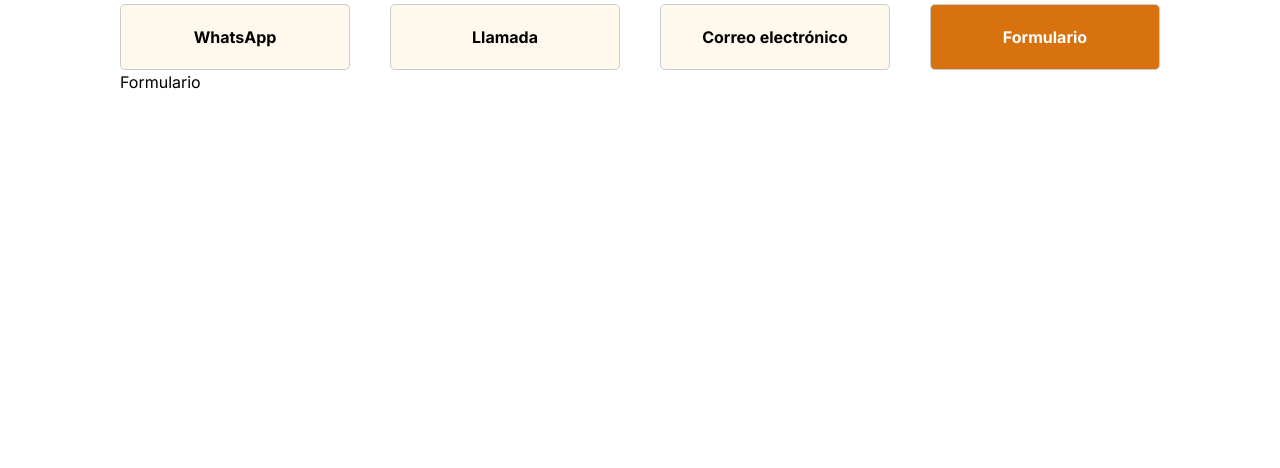
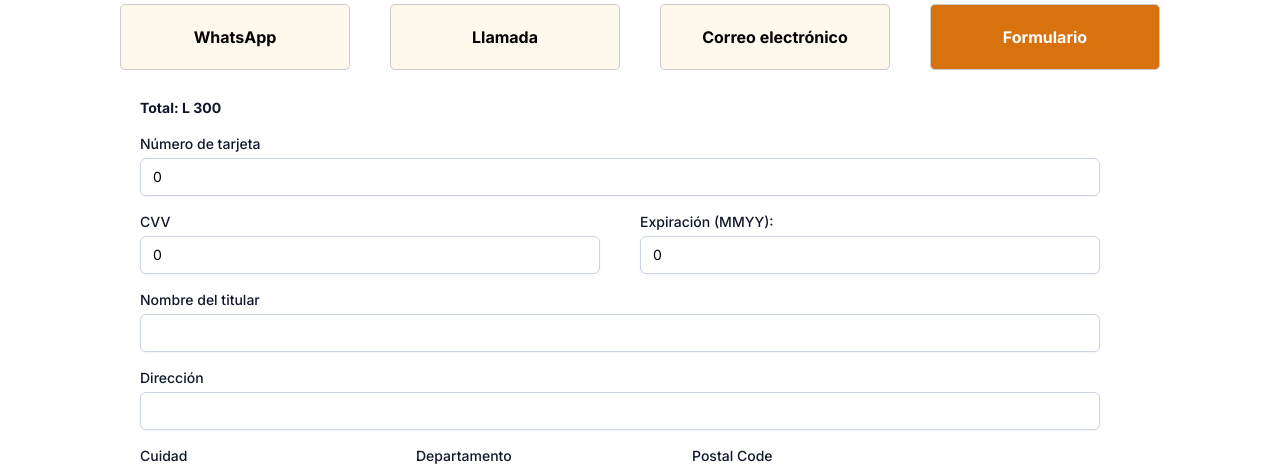
Before and after one commit to JoseGaldamez/quiz-success-academy, a Next.js app: page /request-access in a window 1280 px wide. Both pictures are taken after a click on the element "Formulario". Shown: the part 309-777 px from the top of the page. Built offline with nearby package versions, Linux system fonts and the light colour scheme.

Commit message:
Feat: add ptranz API

```diff
--- /dev/null
+++ b/src/app/api/ptranz/createSale.ts
@@ -0,0 +1,40 @@
+import axios from 'axios';
+import {v4 as uuidv4} from 'uuid';
+import { Transaction } from '@/models/transaction.model';
+
+const POWERTRANZ_API_URL = process.env.POWERTRANZ_API_URL || "https://staging.ptranz.com/api/spi/sale"; // Endpoint de venta
+const POWERTRANZ_ID = process.env.POWERTRANZ_ID || "77700358";
+const POWERTRANZ_PASSWORD = process.env.POWERTRANZ_PASSWORD || "BHjvFjogBJcN63Diq5iRyGJwVfPcB60tPJxdBKVmt17SF8geIIdvj7";
+
+// Función para realizar una venta (SALE)
+export const createSale = async (saleData: Transaction) => {
+  const transactionIdentifier = uuidv4();
+  console.log(POWERTRANZ_API_URL)
+  try {
+    const response = await axios.post(
+      POWERTRANZ_API_URL,
+      {
+        TransactionIdentifier: transactionIdentifier,
+        TotalAmount: saleData.TotalAmount,
+        CurrencyCode: saleData.CurrencyCode,
+        ThreeDSecure: saleData.ThreeDSecure,
+        Source: saleData.Source,
+        OrderIdentifier: `ORDER_${transactionIdentifier}`,
+        BillingAddress: saleData.BillingAddress,
+        AddressMatch: saleData.AddressMatch,
+        ExtendedData: saleData.ExtendedData
+      },
+      {
+        headers: {
+          'Content-Type': 'application/json',
+          'Powertranz-PowertranzId': POWERTRANZ_ID,
+          'Powertranz-PowertranzPassword': POWERTRANZ_PASSWORD
+        }
+      }
+    );
+    return response.data;
+  } catch (error) {
+    console.error('Error creating sale:', error);
+    throw error;
+  }
+};
--- a/src/components/request-access/RequestAccess.module.css
+++ b/src/components/request-access/RequestAccess.module.css
@@ -47,3 +47,7 @@
     text-align: center;
     color: white;
 }
+
+.i-w50{
+    width: 50%;
+}
--- /dev/null
+++ b/src/components/request-access/SaleText.tsx
@@ -0,0 +1,161 @@
+import { createSale } from '@/app/api/ptranz/createSale';
+import { Transaction } from '@/models/transaction.model';
+import { useState } from 'react';
+
+const SaleComponent = ({ amount }: { amount: number | null }) => {
+
+  const [transaction, setTransaction] = useState<TransactionResponse>({
+    TransactionType: 0,
+    Approved: false,
+    TransactionIdentifier: '',
+    TotalAmount: 0,
+    CurrencyCode: '',
+    IsoResponseCode: '',
+    ResponseMessage: '',
+    OrderIdentifier: '',
+    RedirectData: '',
+    SpiToken: '',
+  });
+
+  const [formData, setFormData] = useState({
+    CardPan: 0,
+    CardCvv: 0,
+    CardExpiration: 0,
+    CardholderName: '',
+    AddressLine1: '',
+    City: '',
+    State: '',
+    PostalCode: '',
+    EmailAddress: '',
+    PhoneNumber: ''
+  });
+
+  const handleChange = (e: React.ChangeEvent<HTMLInputElement>) => {
+    const { name, value } = e.target;
+    setFormData(prevData => ({
+      ...prevData,
+      [name]: value
+    }));
+  };
+
+  const handleSubmit = (e: React.FormEvent) => {
+    e.preventDefault();
+    console.log("Submitted data:", formData);
+    // Aquí puedes manejar el envío de los datos (e.g., enviarlos a una API)
+  };
+
+  const handleCreateSale = async () => {
+    const saleData: Transaction = {
+      TransactionIdentifier: '',
+      TotalAmount: amount || 0,
+      CurrencyCode: 340, // Lempiras
+      ThreeDSecure: true,
+      Source: {
+        CardPan: formData.CardPan,
+        CardCvv: formData.CardCvv,
+        CardExpiration: formData.CardExpiration,
+        CardholderName: formData.CardholderName,
+      },
+      BillingAddress: {
+        FirstName: '',
+        LastName: '',
+        Line1: formData.AddressLine1,
+        City: formData.City,
+        State: formData.State,
+        PostalCode: formData.PostalCode,
+        CountryCode: '340',
+        EmailAddress: formData.EmailAddress,
+        PhoneNumber: formData.PhoneNumber
+      },
+      AddressMatch: true,
+      ExtendedData: {
+        ThreeDSecure: {
+          ChallengeWindowSize: 4,
+          ChallengeIndicator: '01'
+        },
+        MerchantResponseUrl: 'https://successacademyhn.com/'
+      },
+      OrderIdentifier: ''
+    };
+
+    try {
+      console.log(saleData);
+      const result = await createSale(saleData);
+      setTransaction(result);
+    } catch (error) {
+      console.error('Error processing sale:', error);
+    }
+  };
+
+  return (
+    <div className='mt-5 flex justify-between'>
+    <form onSubmit={handleSubmit} className='w-full pr-10'>
+      <div className='px-5 py-2'>
+          <label className='block text-sm font-medium text-slate-900'><strong>Total: L {amount}</strong></label>
+      </div>
+
+      <div className='px-5 py-2'>
+          <label className='block text-sm font-medium text-slate-900'>Número de tarjeta</label>
+          <input className='mt-1 block w-full px-3 py-2 border border-slate-300 rounded-md shadow-sm focus:outline-none focus:ring-indigo-500 focus:border-indigo-500 sm:text-sm' type="number" name="CardPan" value={formData.CardPan} onChange={handleChange} required />
+      </div>
+
+      <div className="flex">
+        <div className='w-1/2 px-5 py-2'>
+            <label className='block text-sm font-medium text-slate-900'>CVV</label>
+            <input className='mt-1 block w-full px-3 py-2 border border-slate-300 rounded-md shadow-sm focus:outline-none focus:ring-indigo-500 focus:border-indigo-500 sm:text-sm' type="number" name="CardCvv" value={formData.CardCvv} onChange={handleChange} required />
+        </div>
+
+        <div className='w-1/2 px-5 py-2'>
+            <label className='block text-sm font-medium text-slate-900'>Expiración (MMYY):</label>
+            <input className='mt-1 block w-full px-3 py-2 border border-slate-300 rounded-md shadow-sm focus:outline-none focus:ring-indigo-500 focus:border-indigo-500 sm:text-sm' type="number" name="CardExpiration" value={formData.CardExpiration} onChange={handleChange} required />
+        </div>
+      </div>
+
+      <div className='px-5 py-2'>
+          <label className='block text-sm font-medium text-slate-900'>Nombre del titular</label>
+          <input className='mt-1 block w-full px-3 py-2 border border-slate-300 rounded-md shadow-sm focus:outline-none focus:ring-indigo-500 focus:border-indigo-500 sm:text-sm' type="text" name="CardholderName" value={formData.CardholderName} onChange={handleChange} required />
+      </div>
+
+      <div className='px-5 py-2'>
+          <label className='block text-sm font-medium text-slate-900'>Dirección</label>
+          <input className='mt-1 block w-full px-3 py-2 border border-slate-300 rounded-md shadow-sm focus:outline-none focus:ring-indigo-500 focus:border-indigo-500 sm:text-sm' type="text" name="AddressLine1" value={formData.AddressLine1} onChange={handleChange} required />
+      </div>
+
+      <div className="flex">
+
+        <div className='px-5 py-2'>
+            <label className='block text-sm font-medium text-slate-900'>Cuidad</label>
+            <input className='mt-1 block w-full px-3 py-2 border border-slate-300 rounded-md shadow-sm focus:outline-none focus:ring-indigo-500 focus:border-indigo-500 sm:text-sm' type="text" name="City" value={formData.City} onChange={handleChange} required />
+        </div>
+
+        <div className='px-5 py-2'>
+            <label className='block text-sm font-medium text-slate-900'>Departamento</label>
+            <input className='mt-1 block w-full px-3 py-2 border border-slate-300 rounded-md shadow-sm focus:outline-none focus:ring-indigo-500 focus:border-indigo-500 sm:text-sm' type="text" name="State" value={formData.State} onChange={handleChange} required />
+        </div>
+
+        <div className='px-5 py-2'>
+            <label className='block text-sm font-medium text-slate-900'>Postal Code</label>
+            <input className='mt-1 block w-full px-3 py-2 border border-slate-300 rounded-md shadow-sm focus:outline-none focus:ring-indigo-500 focus:border-indigo-500 sm:text-sm' type="number" name="PostalCode" value={formData.PostalCode} onChange={handleChange} required />
+        </div>
+
+      </div>
+
+      <div className='px-5 py-2'>
+          <label className='block text-sm font-medium text-slate-900'>Correo electrónico</label>
+          <input className='mt-1 block w-full px-3 py-2 border border-slate-300 rounded-md shadow-sm focus:outline-none focus:ring-indigo-500 focus:border-indigo-500 sm:text-sm' type="email" name="EmailAddress" value={formData.EmailAddress} onChange={handleChange} required />
+      </div>
+
+
+      <div className='px-5 py-2'>
+          <label className='block text-sm font-medium text-slate-900'>Número de teléfono</label>
+          <input className='mt-1 block w-full px-3 py-2 border border-slate-300 rounded-md shadow-sm focus:outline-none focus:ring-indigo-500 focus:border-indigo-500 sm:text-sm' type="tel" name="PhoneNumber" value={formData.PhoneNumber} onChange={handleChange} required />
+      </div>
+
+      <button onClick={() => handleCreateSale()} className='px-16 py-3 bg-slate-600 block mt-8 w-72 mx-auto text-white font-bold rounded-lg' type="submit">Submit</button>
+    </form>
+    { transaction.IsoResponseCode === "SP4" && <iframe srcDoc={transaction.RedirectData}></iframe> }
+    </div>
+  );
+};
+
+export default SaleComponent;
--- a/src/components/request-access/SelectedOption.tsx
+++ b/src/components/request-access/SelectedOption.tsx
@@ -2,6 +2,7 @@ import React from 'react'
 import { WhatsappContact } from './WhatsappContact'
 import { CallContact } from './CallContact'
 import { EmailContact } from './EmailContact'
+import SaleText from './SaleText'
 
 export const SelectedOption = ({ selected }: { selected: number | null }) => {
 
@@ -14,7 +15,7 @@ export const SelectedOption = ({ selected }: { selected: number | null }) => {
             case 2:
                 return <EmailContact />
             case 3:
-                return <div>Formulario</div>
+                return <SaleText amount={300.00} />
             default:
                 return <div>Selecciona una opción</div>
         }
```
Also changed, not shown: src/models/transaction.model.ts (added, +32 -0 lines), src/models/transactionsResponse.model.ts (added, +13 -0 lines).
